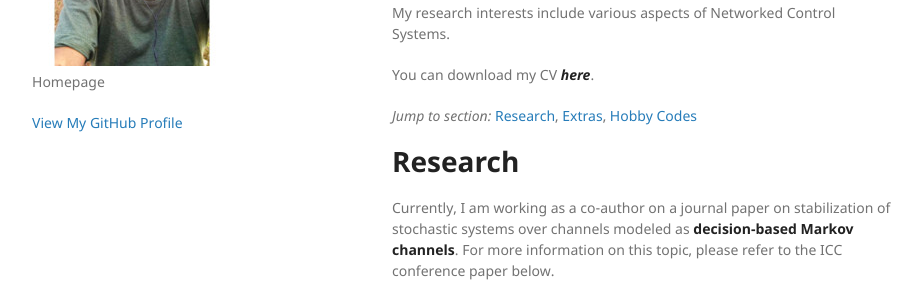
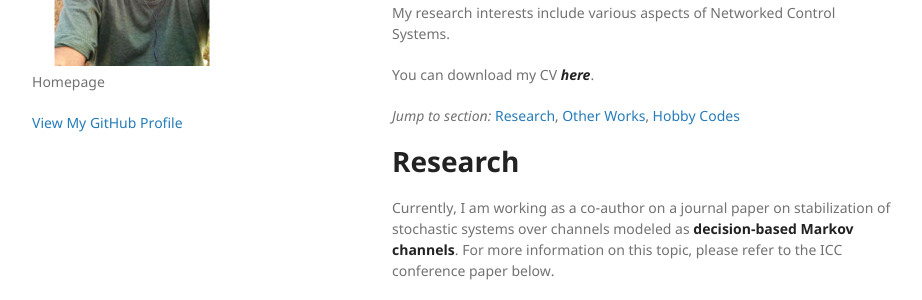
Before and after one commit to shourya01/shourya01.github.io, a Jekyll site: the page built from index.md, in a window 1280 px wide and 1400 px high. Shown: the part 243-543 px from the top of the window, without its empty margins (178-1100 px from the left). Built offline with Jekyll 4.4.1, drawn with Linux system fonts in a browser that asks for light colours.

Commit message:
Update index.md

```diff
--- a/index.md
+++ b/index.md
@@ -15,7 +15,7 @@ My research interests include various aspects of Networked Control Systems.
 
 You can download my CV [_**here**_](./shourya_bose_curr_vitae.pdf).
 
-_Jump to section:_ [Research](#research), [Extras](#extras), [Hobby Codes](#hobby-codes)
+_Jump to section:_ [Research](#research), [Other Works](#other-works), [Hobby Codes](#hobby-codes)
 
 # Research
 
@@ -58,7 +58,7 @@ actual solution vanishes.
 We validate our algorithm by solving several non-trivial ODE's proposed in chemical engineering literature using
 our method on MATLAB.
 
-# Extras
+# Other Works
 
 ### Pixxel Space
 
```
